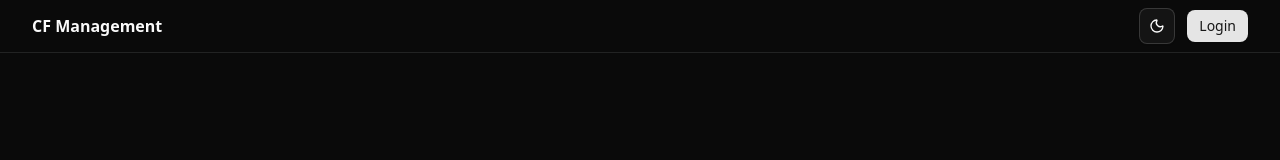
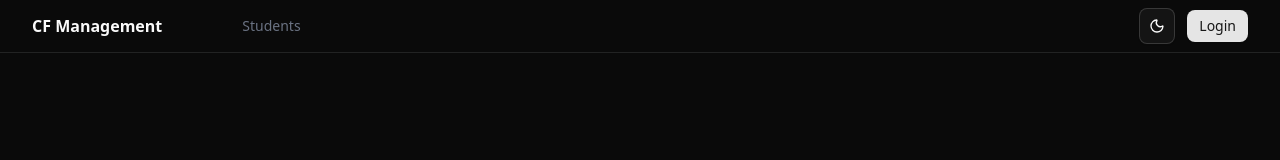
Before and after one commit to ritik48/Codeforces-Tracker-FE, a React (Vite) app: page / in a window 1280 px wide. Shown: the top 160 px of the page. Built offline with nearby package versions, Linux system fonts and the light colour scheme; no server answers.

Commit message:
feat: show logout and loggedin user

```diff
--- a/src/components/NavBar.tsx
+++ b/src/components/NavBar.tsx
@@ -1,14 +1,32 @@
+import { useAuth } from "@/hooks/useAuth";
 import { ModeToggle } from "./theme-toggle";
 import { Button } from "./ui/button";
+import { Link } from "react-router-dom";
 
 export const NavBar = () => {
+  const { username, logout } = useAuth();
   return (
     <div className="border-b">
       <div className="flex items-center justify-between max-w-7xl mx-auto px-4 sm:px-6 lg:px-8 py-2">
-        <div className="font-bold">CF Management</div>
+        <div className="flex items-center gap-20">
+          <div className="font-bold">CF Management</div>
+          <Link
+            to="/students"
+            className="text-sm text-gray-500 hover:text-gray-700"
+          >
+            Students
+          </Link>
+        </div>
         <div className="flex items-center gap-3">
+          {username && <span>Welcome👋, {username}</span>}
           <ModeToggle />
-          <Button size={"sm"}>Login</Button>
+          {username ? (
+            <Button size={"sm"} variant={"outline"} onClick={logout}>
+              Logout
+            </Button>
+          ) : (
+            <Button size={"sm"}>Login</Button>
+          )}
         </div>
       </div>
     </div>
```
